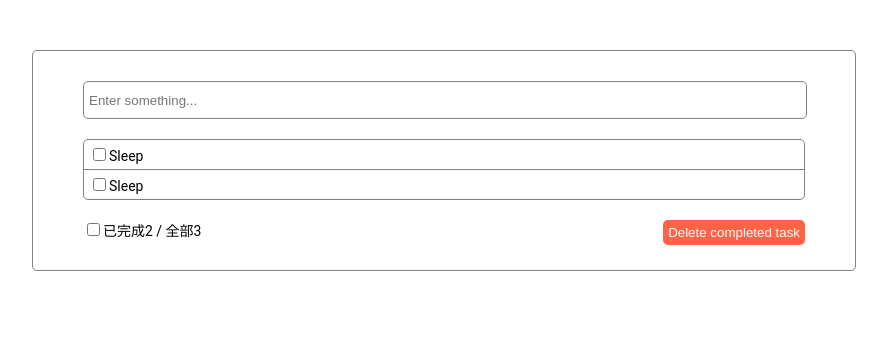
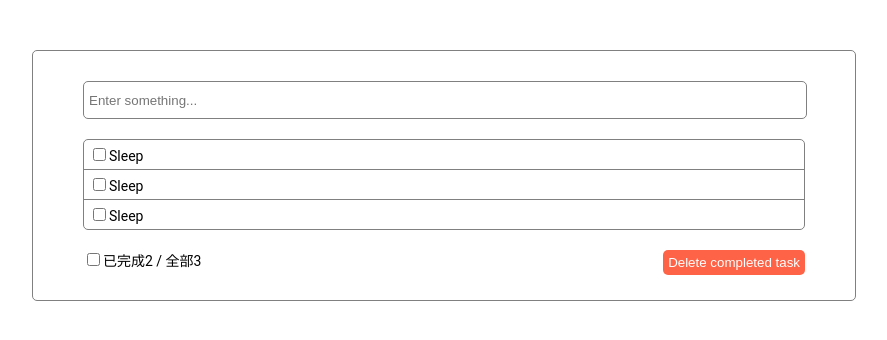
Before and after one commit to amy10260903/vue-practice-todoList, a Vue app: page / in a window 1280 px wide. Shown: the top 340 px of the page, without its empty margins (196-1083 px from the left). Built offline with nearby package versions, Linux system fonts and the light colour scheme.

Commit message:
add components

```diff
--- a/src/App.vue
+++ b/src/App.vue
@@ -1,37 +1,24 @@
 <template>
   <div id="app">
     <div class="container">
-      <div class="todo-header">
-          <input type="text" placeholder="Enter something..."/>
-      </div>
-      <div class="todo-main">
-        <ul>
-          <li>
-            <input type="checkbox"/>
-            <span>Sleep</span>
-            <button class="btn btn-danger">Delete</button>
-          </li>
-          <li>
-            <input type="checkbox"/>
-            <span>Sleep</span>
-            <button class="btn btn-danger">Delete</button>
-          </li>
-        </ul>
-      </div>
-      <div class="todo-footer">
-        <input type="checkbox"/>
-        <span>已完成2 / 全部3</span>
-        <button class="btn btn-danger">Delete completed task</button>
-      </div>
+      <Header/>
+      <TodoList/>
+      <Footer/>
     </div>
   </div>
 </template>
 
 <script>
+import Header from "@/components/Header";
+import TodoList from "@/components/TodoList";
+import Footer from "@/components/Footer";
 
 export default {
   name: 'App',
   components: {
+    Header,
+    TodoList,
+    Footer
   }
 }
 </script>
@@ -61,54 +48,4 @@ export default {
   .btn-danger:hover {
     background-color: indianred;
   }
-
-  /* Header */
-  .todo-header {
-    margin: 10px 30px;
-    padding-right: 10px;
-  }
-  .todo-header input {
-    width: 100%;
-    height: 26px;
-    border: solid 1px gray;
-    border-radius: 5px;
-    padding: 5px;
-  }
-
-  /* Main */
-  .todo-main {
-    margin: 20px 30px;
-  }
-  .todo-main ul {
-    list-style: none;
-    margin: 0px;
-    padding: 0px;
-    border: solid 1px gray;
-    border-radius: 5px;
-  }
-  .todo-main li {
-    padding: 5px;
-    text-align: left;
-    border-bottom: solid 1px gray;
-  }
-  .todo-main li:last-child {
-    border-bottom: none;
-  }
-  .todo-main li button {
-    display: none;
-    float: right;
-  }
-  .todo-main li:hover button {
-    display: block;
-  }
-
-  /* Footer */
-  .todo-footer {
-    margin: 10px 30px;
-    text-align: left;
-  }
-  .todo-footer button {
-    float: right;
-
-  }
 </style>
--- /dev/null
+++ b/src/components/Footer.vue
@@ -0,0 +1,25 @@
+<template>
+  <div class="todo-footer">
+    <input type="checkbox"/>
+    <span>已完成2 / 全部3</span>
+    <button class="btn btn-danger">Delete completed task</button>
+  </div>
+</template>
+
+<script>
+export default {
+  name: "Footer"
+}
+</script>
+
+<style scoped>
+  /* Footer */
+  .todo-footer {
+    margin: 10px 30px;
+    text-align: left;
+  }
+  .todo-footer button {
+    float: right;
+
+  }
+</style>
--- a/src/components/Header.vue
+++ b/src/components/Header.vue
@@ -1,5 +1,7 @@
 <template>
-
+  <div class="todo-header">
+    <input type="text" placeholder="Enter something..."/>
+  </div>
 </template>
 
 <script>
@@ -9,5 +11,16 @@ export default {
 </script>
 
 <style scoped>
-
+  /* Header */
+  .todo-header {
+    margin: 10px 30px;
+    padding-right: 10px;
+  }
+  .todo-header input {
+    width: 100%;
+    height: 26px;
+    border: solid 1px gray;
+    border-radius: 5px;
+    padding: 5px;
+  }
 </style>
--- /dev/null
+++ b/src/components/Item.vue
@@ -0,0 +1,31 @@
+<template>
+  <li>
+    <input type="checkbox"/>
+    <span>Sleep</span>
+    <button class="btn btn-danger">Delete</button>
+  </li>
+</template>
+
+<script>
+export default {
+  name: "Item"
+}
+</script>
+
+<style scoped>
+  li {
+    padding: 5px;
+    text-align: left;
+    border-bottom: solid 1px gray;
+  }
+  li:last-child {
+    border-bottom: none;
+  }
+  li button {
+    display: none;
+    float: right;
+  }
+  li:hover button {
+    display: block;
+  }
+</style>
--- /dev/null
+++ b/src/components/TodoList.vue
@@ -0,0 +1,31 @@
+<template>
+  <div class="todo-main">
+    <ul>
+      <Item/>
+      <Item/>
+      <Item/>
+    </ul>
+  </div>
+</template>
+
+<script>
+import Item from "@/components/Item";
+export default {
+  name: "TodoList",
+  components: { Item }
+}
+</script>
+
+<style scoped>
+  /* Main */
+  .todo-main {
+    margin: 20px 30px;
+  }
+  .todo-main ul {
+    list-style: none;
+    margin: 0px;
+    padding: 0px;
+    border: solid 1px gray;
+    border-radius: 5px;
+  }
+</style>
--- /dev/null
+++ b/vue.config.js
@@ -0,0 +1,8 @@
+module.exports = {
+    pages: {
+        index: {
+            entry: 'src/main.js',
+            title: 'Todo List'
+        }
+    }
+}
```
